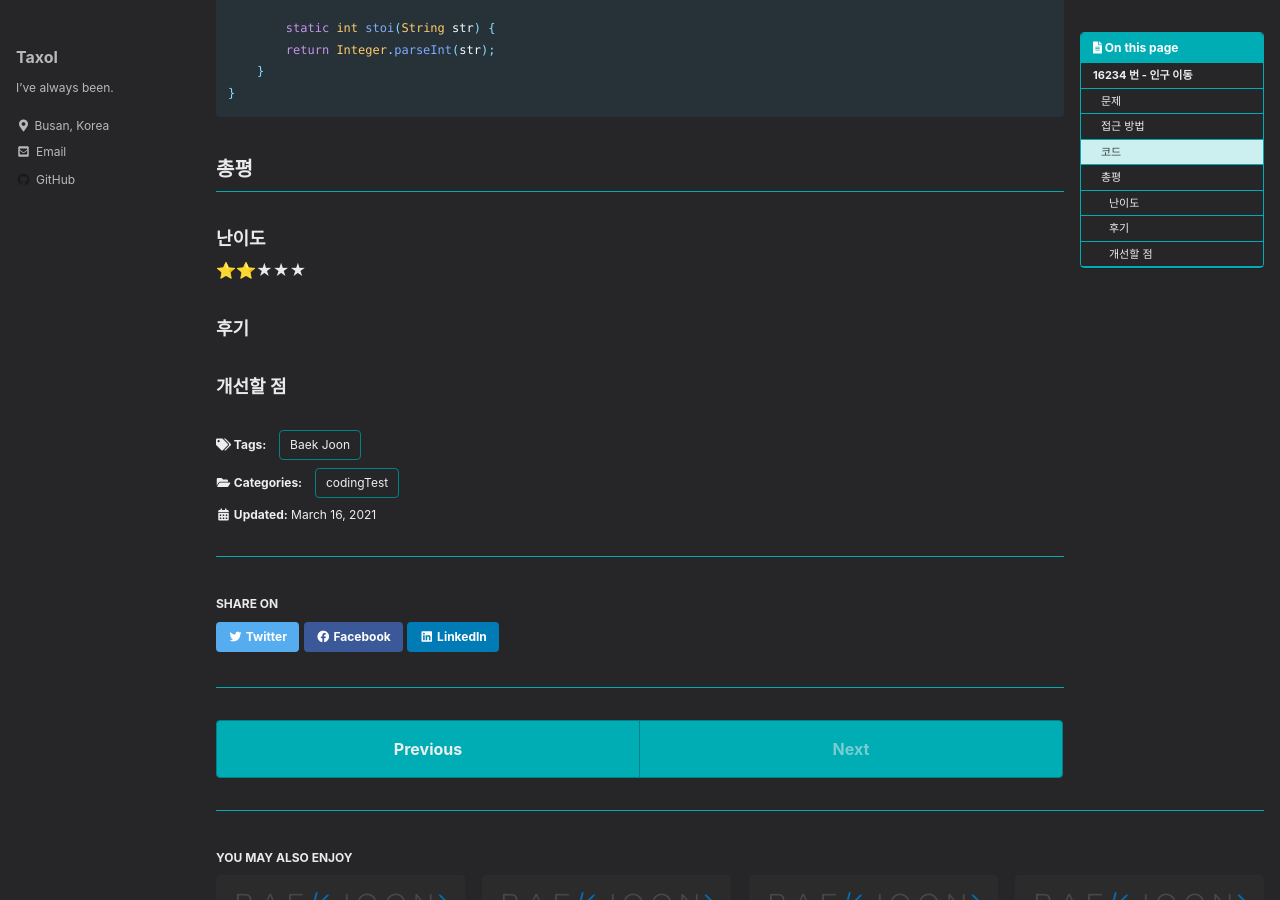
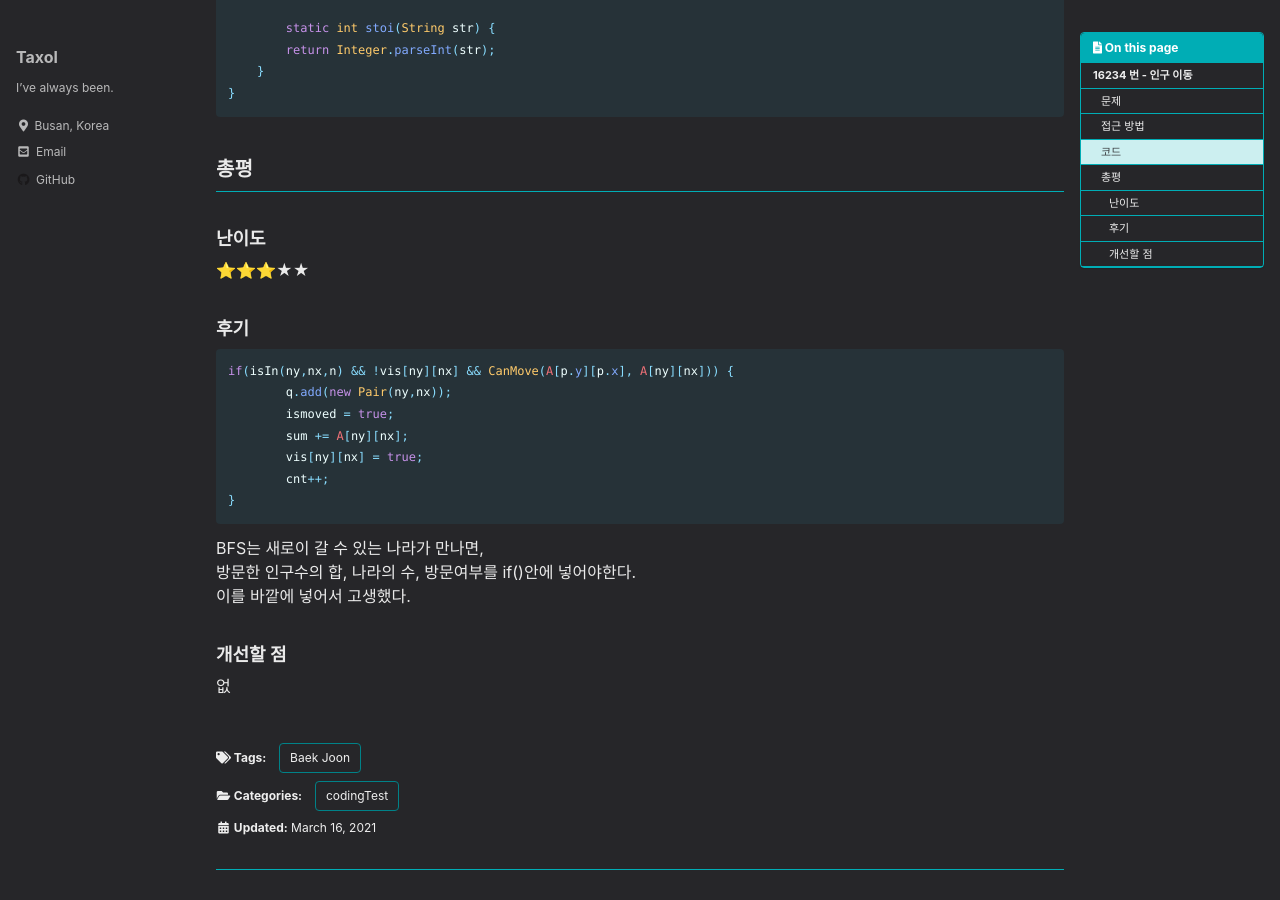
Before and after one commit to taxol1203/taxol1203.github.io, a Jekyll site: the page built from _posts/2021-03-16-bj-인구 이동.md, in a window 1280 px wide and 900 px high, scrolled down 3685 px. Built offline with Jekyll 4.4.1, drawn with Linux system fonts in a browser that asks for light colours; cached includes are drawn as plain includes; some of the changed text lies outside the part shown.

Commit message:
move Population

````diff
--- a/_posts/2021-03-16-bj-인구 이동.md
+++ b/_posts/2021-03-16-bj-인구 이동.md
@@ -32,11 +32,11 @@
 [<img src="/images/baekjoon.png" width="40%" height="40%">](https://www.acmicpc.net/problem/16234)
 
 ## 접근 방법
-1. 0,0 ~ (n-1, n-1) 까지 하나씩 탐색
+1. (0,0) ~ (n-1, n-1) 까지 하나씩 탐색
 2. bfs를 이용하여 근처에 갈 수 있는 모든 곳 방문
 3. 방문 할 때마다 cnt 증가, 총합 증가, 방문했다는 증거 남긴다
 4. 방문 했던 곳의 인구를 균등하게 분배
-5. 1번 ~ 4번 과정을 while문으로 돌린다 -> 인구 이동이 발생하는 횟수
+5. 1번 ~ 4번 과정을 while문으로 돌린다 -> 인구 이동이 발생하는 횟수 증가
 
 ## 코드
 ```java
@@ -166,12 +166,22 @@
 
 ## 총평
 ### 난이도
-⭐⭐★★★
+⭐⭐⭐★★
 ### 후기
-
-
+```java
+if(isIn(ny,nx,n) && !vis[ny][nx] && CanMove(A[p.y][p.x], A[ny][nx])) {
+	q.add(new Pair(ny,nx));
+	ismoved = true;
+	sum += A[ny][nx];
+	vis[ny][nx] = true;
+	cnt++;
+}
+```
+BFS는 새로이 갈 수 있는 나라가 만나면,
+방문한 인구수의 합, 나라의 수, 방문여부를 if()안에 넣어야한다.
+이를 바깥에 넣어서 고생했다.
 ### 개선할 점
-
+없
 
 <!-- ★
 <img src="/images/codingTest/bj/문제번호.PNG" width="40%" height="40%">
````
